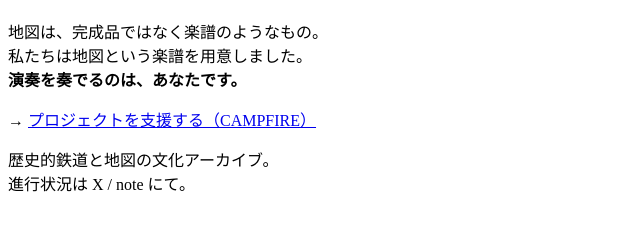
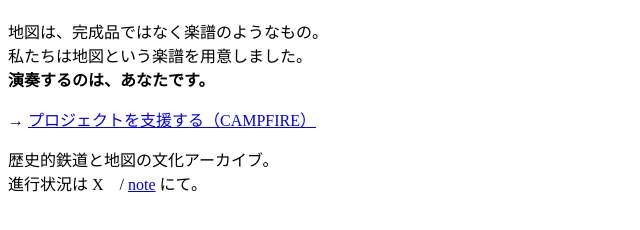
Before and after one commit to bayamako-afk/geodo, a plain HTML site: page index.html in a window 1280 px wide. Shown: the part 70-300 px from the top of the page, without its empty margins (0-640 px from the left). Drawn offline with Linux system fonts and the light colour scheme.

Commit message:
Update index.html

```diff
--- a/index.html
+++ b/index.html
@@ -10,14 +10,14 @@
   <p>
     地図は、完成品ではなく楽譜のようなもの。<br>
     私たちは地図という楽譜を用意しました。<br>
-    <strong>演奏を奏でるのは、あなたです。</strong>
+    <strong>演奏するのは、あなたです。</strong>
   </p>
 
 → <a href="https://camp-fire.jp/projects/912788/view/">プロジェクトを支援する（CAMPFIRE）</a>
 
   <p>
     歴史的鉄道と地図の文化アーカイブ。<br>
-    進行状況は X / note にて。
+    進行状況は X　/ <a href="https://note.com/geodo/n/ncd602259fabd">note</a> にて。
   </p>
 </body>
 </html>
```
